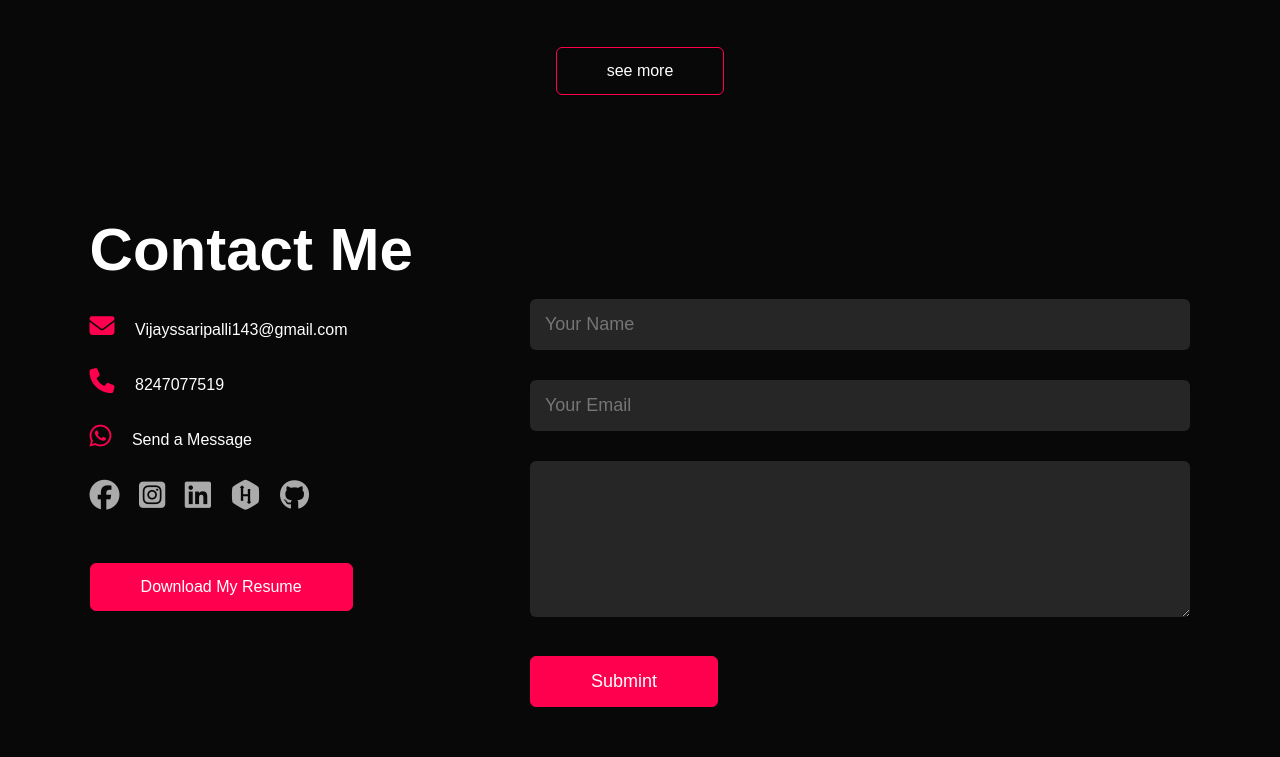
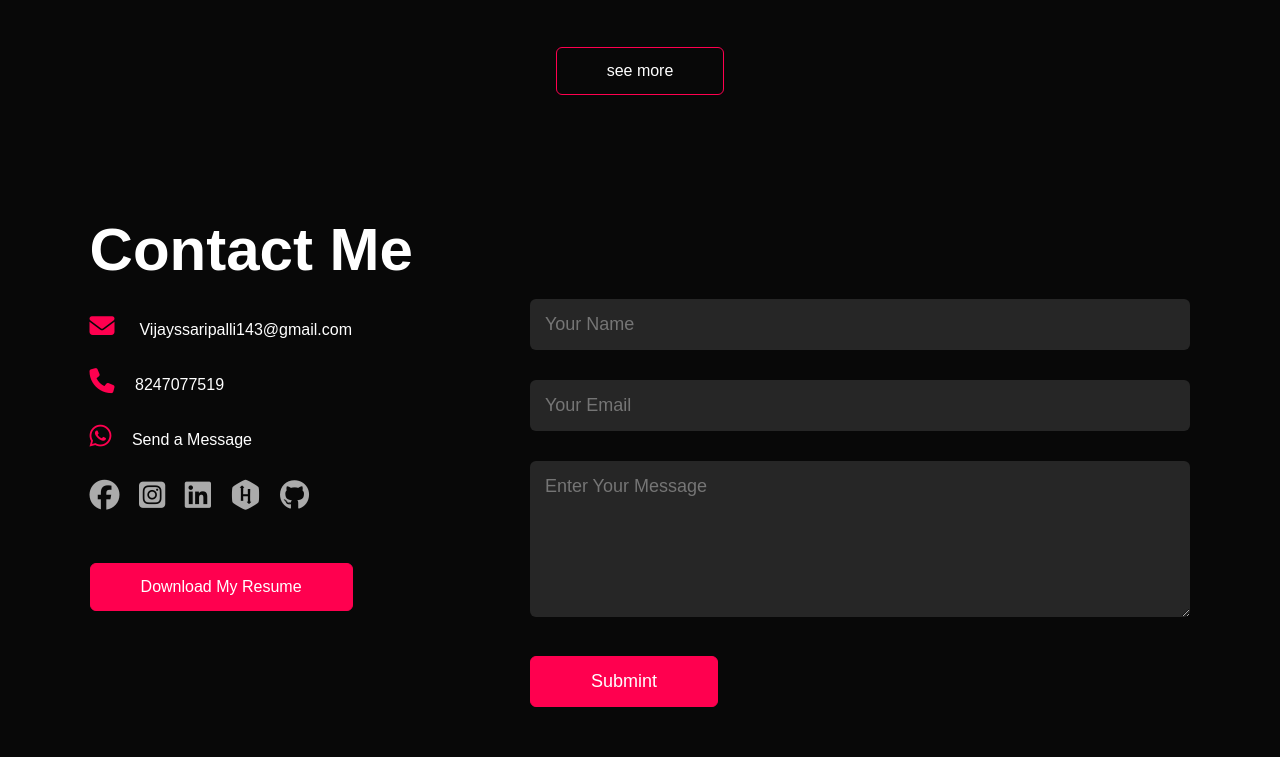
Before and after one commit to Vijay-saripalli/mywebsite, a plain HTML site: page index.html in a window 1280 px wide. Shown: the part 2292-3049 px from the top of the page. Drawn offline with Linux system fonts and the light colour scheme.

Commit message:
Update index.html

```diff
--- a/index.html
+++ b/index.html
@@ -148,8 +148,8 @@
         <h1 class="Sub-title"> Contact Me</h1>
         <div class="row">
             <div class="contact-left">
-                <p><i class="fa-sharp fa-solid fa-envelope"></i> &emsp;Vijayssaripalli143@gmail.com</p>
-                <p><i class="fa-solid fa-phone"></i> &emsp;8247077519</p>
+                <p><i class="fa-sharp fa-solid fa-envelope"></i> &emsp; <a href="mailto: Vijayssaripalli143@gmail.com">Vijayssaripalli143@gmail.com</a></p>
+                <p><i class="fa-solid fa-phone"></i> &emsp;<a href="tel:+918247077519">8247077519</a></p>
                 <p><i class="fa-brands fa-whatsapp"></i> &emsp;<a href="https://wa.me/+918247077519">Send a Message</a></p>
                 <div class="social-icons">
                     <a href="https://m.facebook.com/vijays.saripalli.1/"><i class="fa-brands fa-facebook"></i></a>
@@ -164,7 +164,7 @@
                 <form name="submit-to-google-sheet">
                     <input type="text" name="Name" placeholder="Your Name" required>
                     <input type="email" name="Email" placeholder="Your Email" required>
-                    <textarea name="Message" rows="6" placeholder="Your Message"> </textarea>
+                    <textarea name="Message" rows="6" placeholder="Enter Your Message"></textarea>
                     <button type="submit" class="btn btn2">Submint</button>
                 </form>
                 <span id="msg"></span>
```
